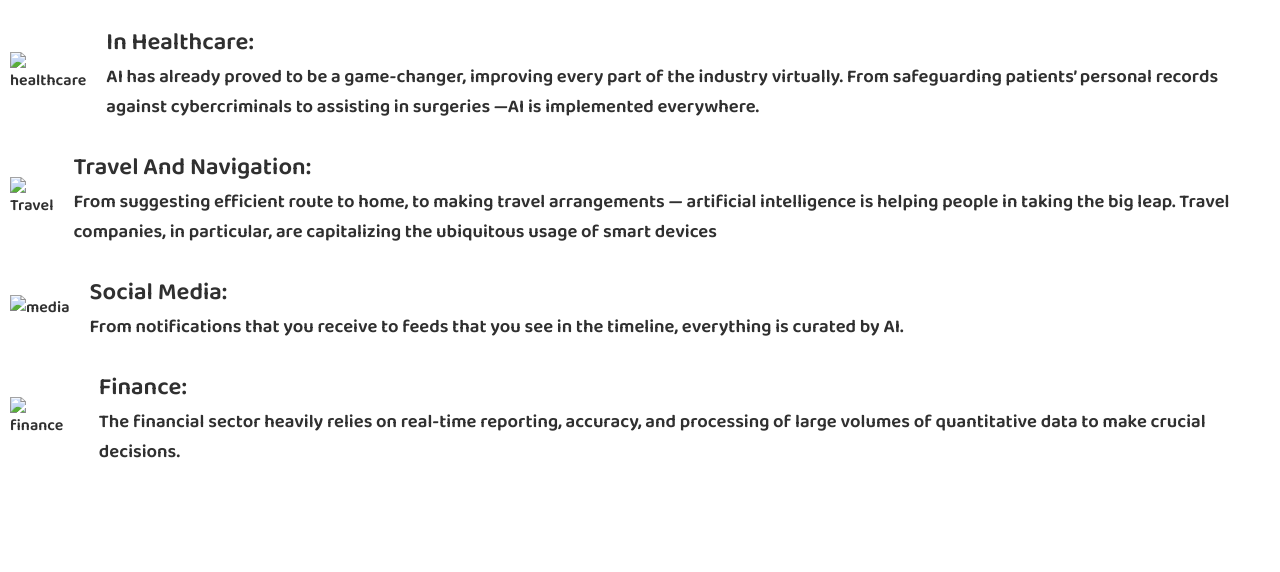
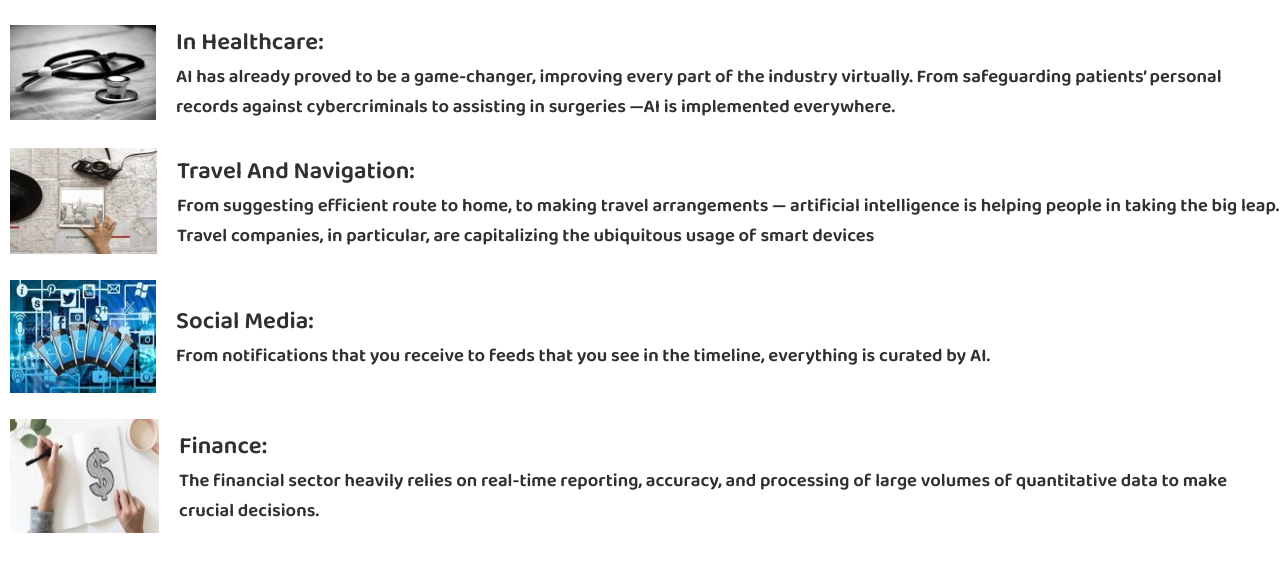
Before and after one commit to TintinCoder/ai-world, a plain HTML site: page HTML/AppsOfAi.html in a window 1280 px wide. Shown: the part 160-732 px from the top of the page. Drawn offline with Linux system fonts and the light colour scheme; the site is published under a folder, as on GitHub Pages, so addresses that start at the root find nothing.

Commit message:
Third Commit

```diff
--- a/AppsOfAi.html
+++ b/HTML/AppsOfAi.html
@@ -6,7 +6,7 @@
     <meta http-equiv="X-UA-Compatible" content="IE=edge">
     <meta name="viewport" content="width=device-width, initial-scale=1.0">
     <title>Applications Of AI</title>
-    <link rel="stylesheet" href="style.css">
+    <link rel="stylesheet" href="../style.css">
 </head>
 
 <body class="bg">
```
Also changed, not shown: HTML/branches.html (renamed from branches.html, +1 -1 lines), HTML/healthcareApp.html (renamed from healthcareApp.html, +1 -1 lines), HTML/history.html (renamed from history.html, +1 -1 lines), HTML/index.html (renamed from index.html, +1 -1 lines).
